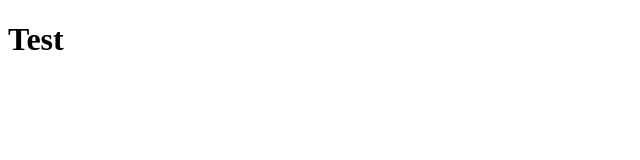
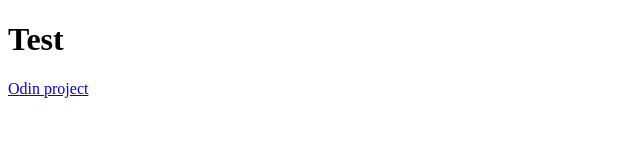
Before and after one commit to BPanoramic56/git_test, a plain HTML site: page index.html in a window 1280 px wide. Shown: the whole page, without its empty margins (0-640 px from the left). Drawn offline with Linux system fonts and the light colour scheme.

Commit message:
index named

```diff
--- a/index.html
+++ b/index.html
@@ -9,5 +9,6 @@
     </header> -->
     <body>
         <h1>Test</h1>
+        <a href = "https://www.theodinproject.com/lessons/foundations-links-and-images" target="blank" rel="noopener noreferer">Odin project</a>
     </body>
 </html>
```
